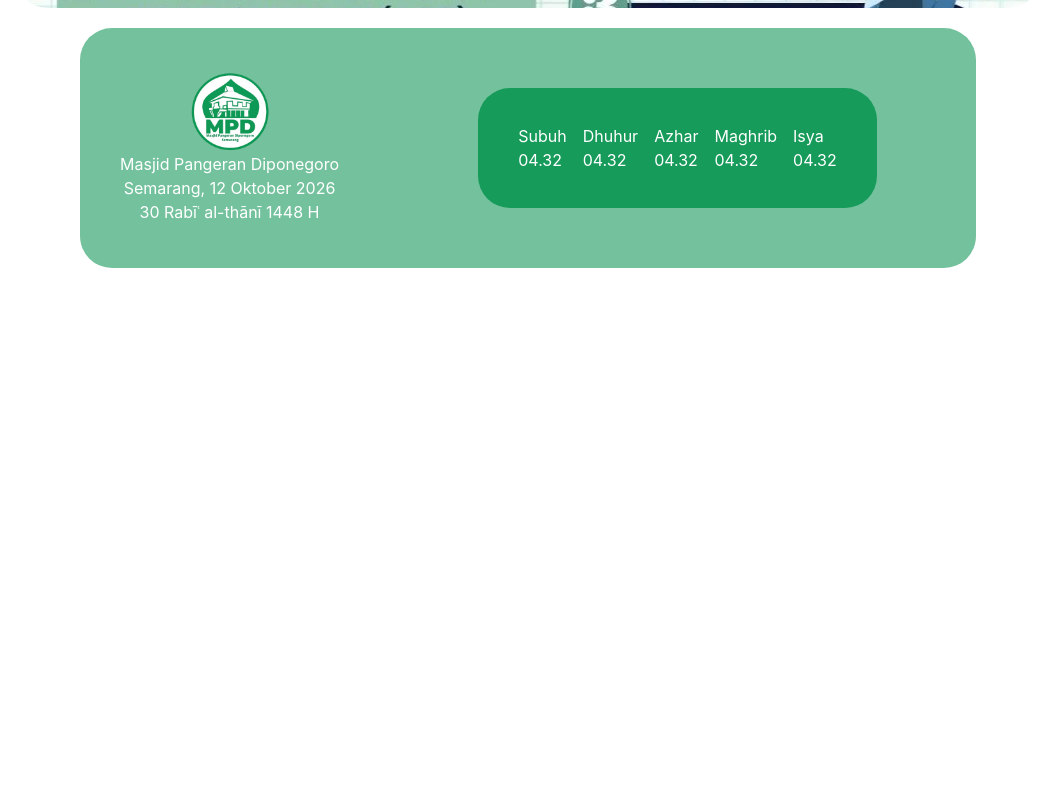
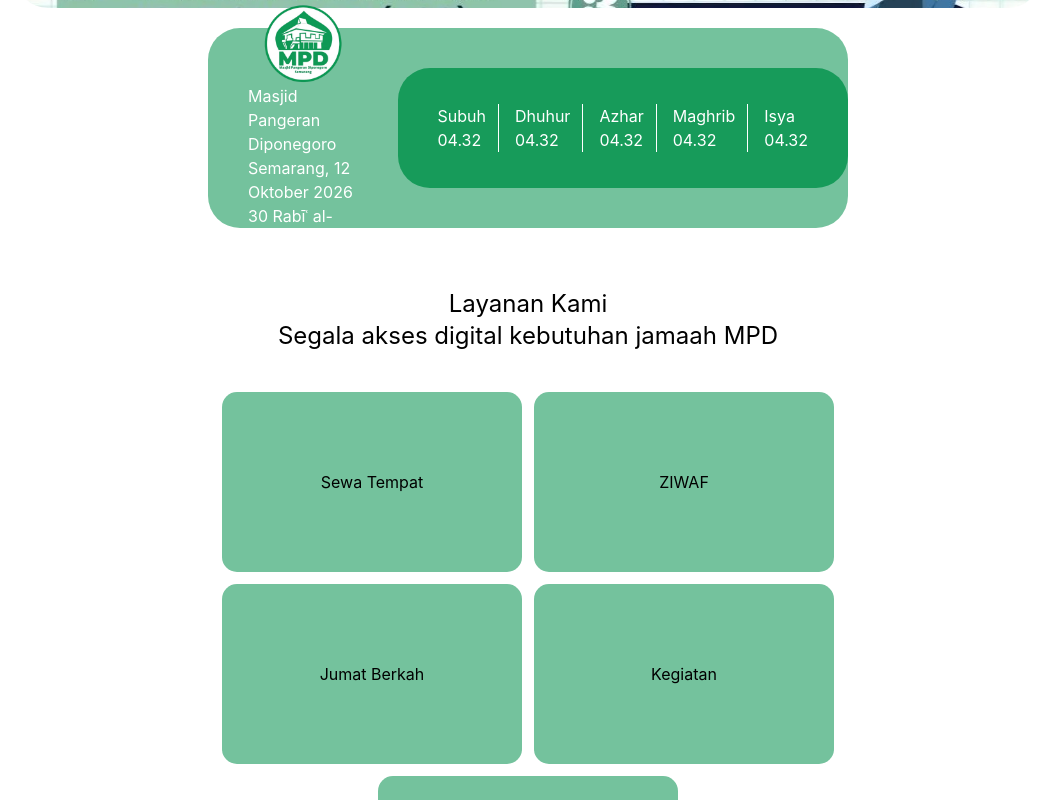
Before and after one commit to sutripnm/mpd-new-design, a React (Vite) app: page / in a window 1280 px wide. Shown: the part 520-1320 px from the top of the page, without its empty margins (112-1172 px from the left). Before the commit the page ends 800 px from the top, so only its background shows below. Built offline with nearby package versions, Linux system fonts and the light colour scheme.

Commit message:
feat: layanan card

```diff
--- /dev/null
+++ b/src/components/landing-page/ServiceCard.jsx
@@ -0,0 +1,32 @@
+import "../../styles/landing-page.css"
+
+function ServiceCard() {
+  return (
+    <section className="mt-5 grid gap-10 mt-15 text-center">
+
+      <h2 className="font-normal text-2xl">Layanan Kami
+        <br />Segala akses digital kebutuhan jamaah MPD</h2>
+
+      <div className="container-service-card flex items-center justify-center flex-wrap gap-3 ">
+        <div className="service-card">
+          <p>Sewa Tempat</p>
+        </div>
+        <div className="service-card">
+          <p>ZIWAF</p>
+        </div>
+        <div className="service-card">
+          <p>Jumat Berkah</p>
+        </div>
+        <div className="service-card">
+          <p>Kegiatan</p>
+        </div>
+        <div className="service-card">
+          <p>Hubungi Kami</p>
+        </div>
+      </div>
+
+    </section>
+  )
+}
+
+export default ServiceCard;
--- a/src/components/landing-page/ShalatCard.jsx
+++ b/src/components/landing-page/ShalatCard.jsx
@@ -3,7 +3,7 @@ import logo from "../../assets/mpd-logo.png"
 function ShalatCard() {
   return (
     <section>
-      <div className="shalat-card flex bg-[#74C29D] mt-5 mx-auto max-w-7/10 rounded-4xl h-60 items-center">
+      <div className="shalat-card flex bg-[#74C29D] mt-5 mx-auto max-w-5/10 rounded-4xl h-50 items-center">
         <div className="px-10 justify-items-center text-white">
           <img
             className="w-20 mx-auto"
@@ -13,12 +13,12 @@ function ShalatCard() {
           <p>30 Rabīʿ al-thānī 1448 H</p>
         </div>
 
-        <div className="flex  bg-[#179B5A] gap-4 items-center mx-auto rounded-4xl h-30 text-white px-10">
-          <p>Subuh <br /><span>04.32</span></p>
-          <p>Dhuhur <br /><span>04.32</span></p>
-          <p>Azhar <br /><span>04.32</span></p>
-          <p>Maghrib <br /><span>04.32</span></p>
-          <p>Isya <br /><span>04.32</span></p>
+        <div className="flex bg-[#179B5A] gap-4 items-center mx-auto rounded-4xl h-30 text-white px-10">
+          <p className="border-r-1 pr-3">Subuh <br /><span>04.32</span></p>
+          <p className="border-r-1 pr-3">Dhuhur <br /><span>04.32</span></p>
+          <p className="border-r-1 pr-3">Azhar <br /><span>04.32</span></p>
+          <p className="border-r-1 pr-3">Maghrib <br /><span>04.32</span></p>
+          <p className="">Isya <br /><span>04.32</span></p>
         </div>
 
       </div>
--- a/src/pages/LandingPage.jsx
+++ b/src/pages/LandingPage.jsx
@@ -1,4 +1,5 @@
 import RecentSlideCard from "../components/landing-page/RecentSlideCard";
+import ServiceCard from "../components/landing-page/ServiceCard";
 import ShalatCard from "../components/landing-page/ShalatCard";
 
 function LandingPage() {
@@ -7,6 +8,7 @@ function LandingPage() {
       <div >
         <RecentSlideCard />
         <ShalatCard />
+        <ServiceCard />
 
       </div>
 
--- /dev/null
+++ b/src/styles/landing-page.css
@@ -0,0 +1,16 @@
+.service-card {
+  display: flex;
+  background-color: #74C29D;
+  height: 180px;
+  width: 300px;
+  text-align: center;
+  border-radius: 15px;
+  justify-content: center;
+  align-items: center;
+
+}
+
+.container-service-card {
+  max-width: 70%;
+  margin: auto;
+}
```
